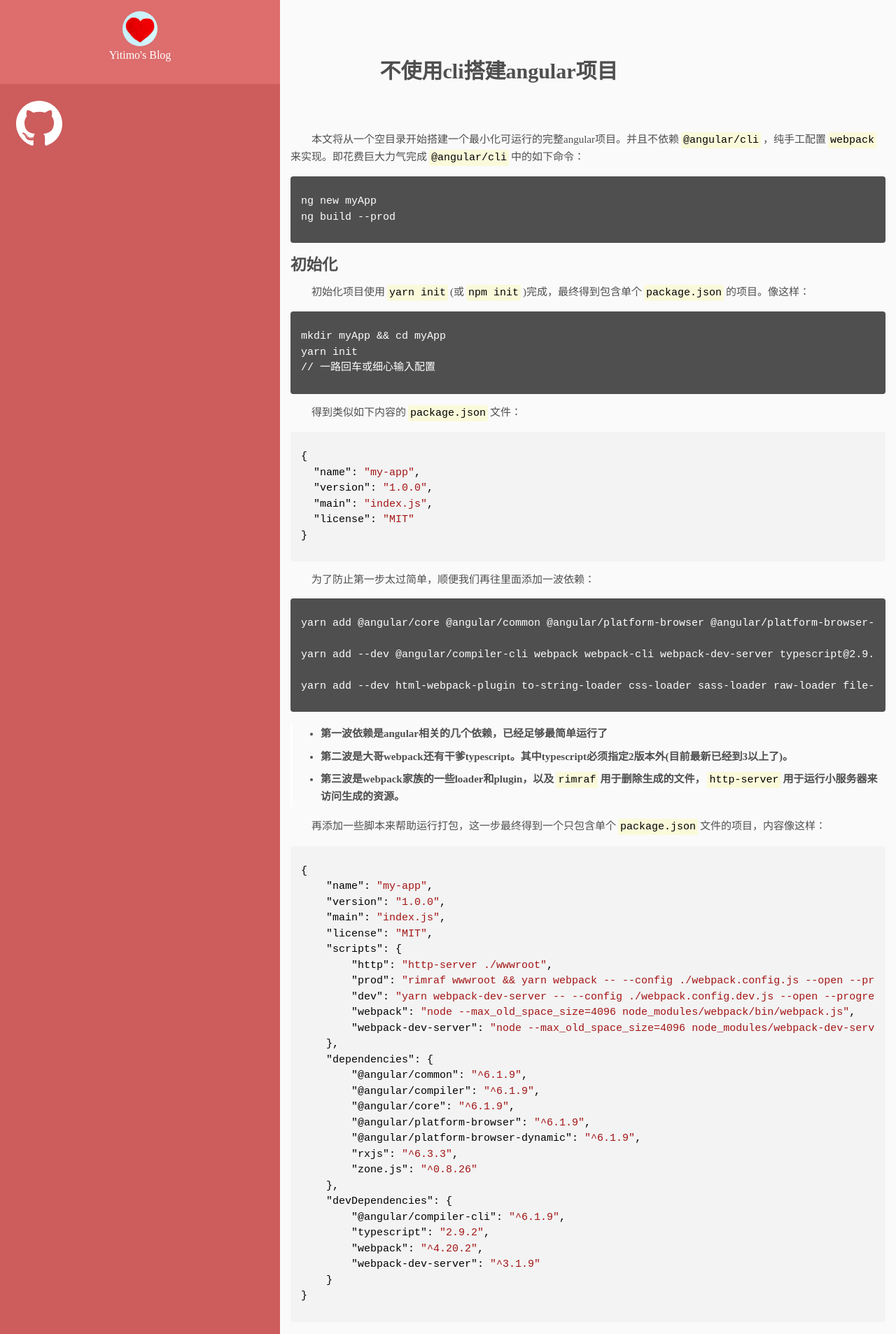
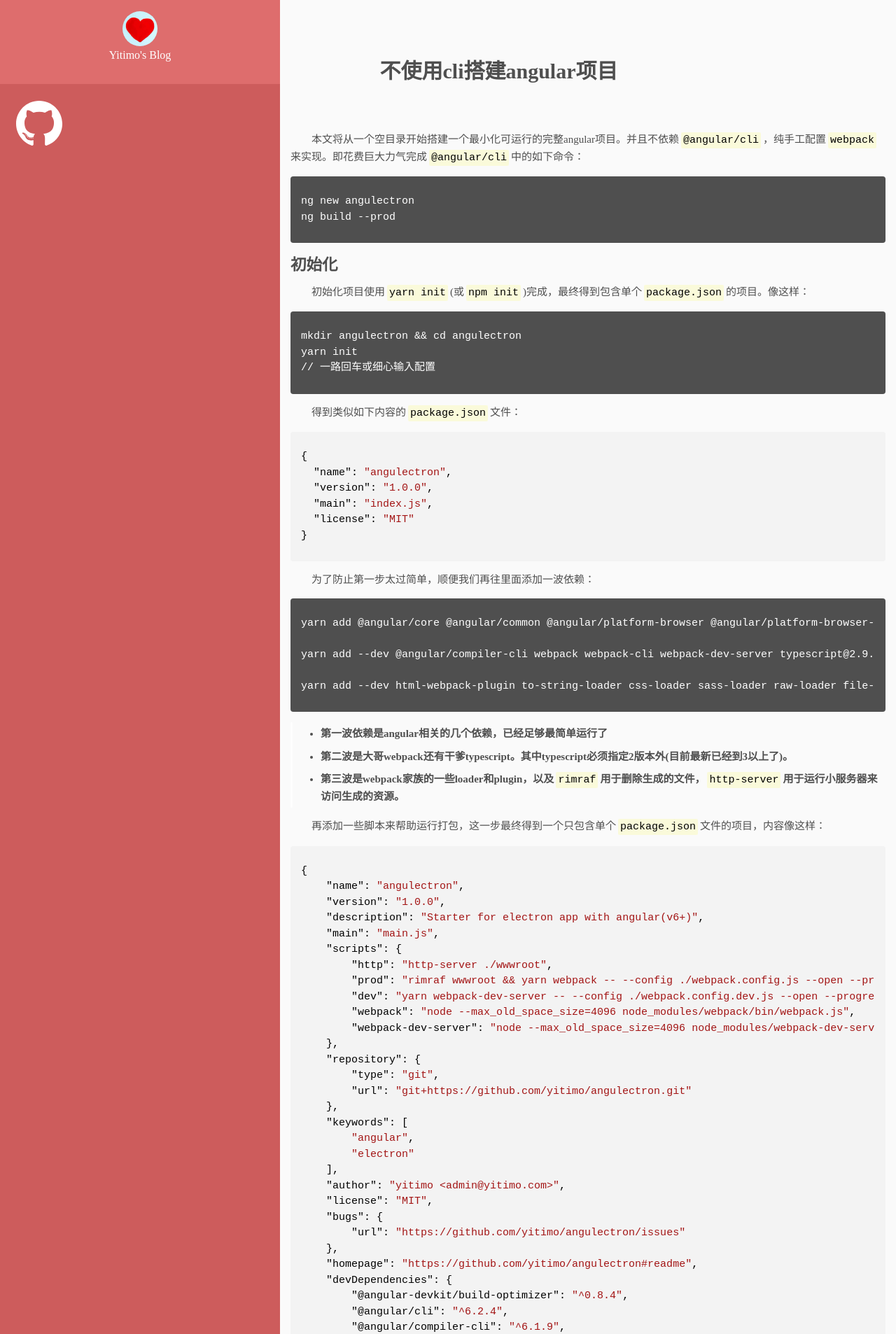
Before and after one commit to yitimo/yitimo.github.io, a Jekyll site: the page built from _posts/2018-10-10-build-angular-project-without-cli.md, in a window 1280 px wide. Shown: the top 1906 px of the page at 70% size. Built offline with Jekyll 4.4.1, drawn with Linux system fonts in a browser that asks for light colours; comment, search, counter and statistics services are not loaded; some of the changed text lies outside the part shown.

Commit message:
update post

````diff
--- a/_posts/2018-10-10-build-angular-project-without-cli.md
+++ b/_posts/2018-10-10-build-angular-project-without-cli.md
@@ -15,7 +15,7 @@
 本文将从一个空目录开始搭建一个最小化可运行的完整angular项目。并且不依赖``@angular/cli``，纯手工配置``webpack``来实现。即花费巨大力气完成``@angular/cli``中的如下命令：
 
 ``` shell
-ng new myApp
+ng new angulectron
 ng build --prod
 ```
 
@@ -24,7 +24,7 @@
 初始化项目使用``yarn init``(或``npm init``)完成，最终得到包含单个``package.json``的项目。像这样：
 
 ``` shell
-mkdir myApp && cd myApp
+mkdir angulectron && cd angulectron
 yarn init
 // 一路回车或细心输入配置
 ```
@@ -33,7 +33,7 @@
 
 ``` json
 {
-  "name": "my-app",
+  "name": "angulectron",
   "version": "1.0.0",
   "main": "index.js",
   "license": "MIT"
@@ -58,10 +58,10 @@
 
 ``` json
 {
-    "name": "my-app",
+    "name": "angulectron",
     "version": "1.0.0",
-    "main": "index.js",
-    "license": "MIT",
+    "description": "Starter for electron app with angular(v6+)",
+    "main": "main.js",
     "scripts": {
         "http": "http-server ./wwwroot",
         "prod": "rimraf wwwroot && yarn webpack -- --config ./webpack.config.js --open --progress --profile --content-base src/",
@@ -69,20 +69,66 @@
         "webpack": "node --max_old_space_size=4096 node_modules/webpack/bin/webpack.js",
         "webpack-dev-server": "node --max_old_space_size=4096 node_modules/webpack-dev-server/bin/webpack-dev-server.js"
     },
+    "repository": {
+        "type": "git",
+        "url": "git+https://github.com/yitimo/angulectron.git"
+    },
+    "keywords": [
+        "angular",
+        "electron"
+    ],
+    "author": "yitimo <admin@yitimo.com>",
+    "license": "MIT",
+    "bugs": {
+        "url": "https://github.com/yitimo/angulectron/issues"
+    },
+    "homepage": "https://github.com/yitimo/angulectron#readme",
+    "devDependencies": {
+        "@angular-devkit/build-optimizer": "^0.8.4",
+        "@angular/cli": "^6.2.4",
+        "@angular/compiler-cli": "^6.1.9",
+        "@angular/language-service": "^6.1.9",
+        "@ngtools/webpack": "^6.2.4",
+        "@types/hammerjs": "^2.0.36",
+        "@types/node": "^10.11.5",
+        "@types/uglify-js": "^3.0.3",
+        "@types/webpack": "^4.4.14",
+        "codelyzer": "^4.5.0",
+        "copy-webpack-plugin": "^4.5.2",
+        "css-loader": "^1.0.0",
+        "file-loader": "^2.0.0",
+        "html-loader": "^0.5.5",
+        "html-webpack-plugin": "^3.2.0",
+        "http-server": "^0.11.1",
+        "mini-css-extract-plugin": "^0.4.2",
+        "node-sass": "^4.9.3",
+        "raw-loader": "^0.5.1",
+        "rimraf": "^2.6.2",
+        "sass-loader": "^7.1.0",
+        "script-ext-html-webpack-plugin": "^2.0.1",
+        "style-loader": "^0.23.0",
+        "to-string-loader": "^1.1.5",
+        "ts-loader": "^5.2.1",
+        "tslint": "^5.11.0",
+        "typescript": "^2.7.2",
+        "webpack": "^4.19.0",
+        "webpack-cli": "^3.1.0",
+        "webpack-dev-server": "^3.1.8",
+        "webpack-inline-manifest-plugin": "^4.0.1"
+    },
     "dependencies": {
+        "@angular/animations": "^6.1.9",
         "@angular/common": "^6.1.9",
         "@angular/compiler": "^6.1.9",
         "@angular/core": "^6.1.9",
+        "@angular/forms": "^6.1.9",
         "@angular/platform-browser": "^6.1.9",
         "@angular/platform-browser-dynamic": "^6.1.9",
+        "@angular/platform-server": "^6.1.9",
+        "@angular/router": "^6.1.9",
+        "core-js": "^2.5.7",
         "rxjs": "^6.3.3",
         "zone.js": "^0.8.26"
-    },
-    "devDependencies": {
-        "@angular/compiler-cli": "^6.1.9",
-        "typescript": "2.9.2",
-        "webpack": "^4.20.2",
-        "webpack-dev-server": "^3.1.9"
     }
 }
 ```
@@ -128,7 +174,7 @@
     <title>My App</title>
 </head>
 <body>
-    <my-app>Loading...</my-app>
+    <angulectron>Loading...</angulectron>
     <% if (isDevServer) { %><script src="/webpack-dev-server.js"></script><% } %>
 </body>
 </html>
@@ -160,7 +206,7 @@
 import { Component } from '@angular/core';
 
 @Component({
-    selector: 'my-app',
+    selector: 'angulectron',
     templateUrl: 'app.component.html',
     styleUrls: ['app.component.css', 'app.component.scss']
 })
````
Also changed, not shown: assets/images/201810/1.png, 2 other files.
